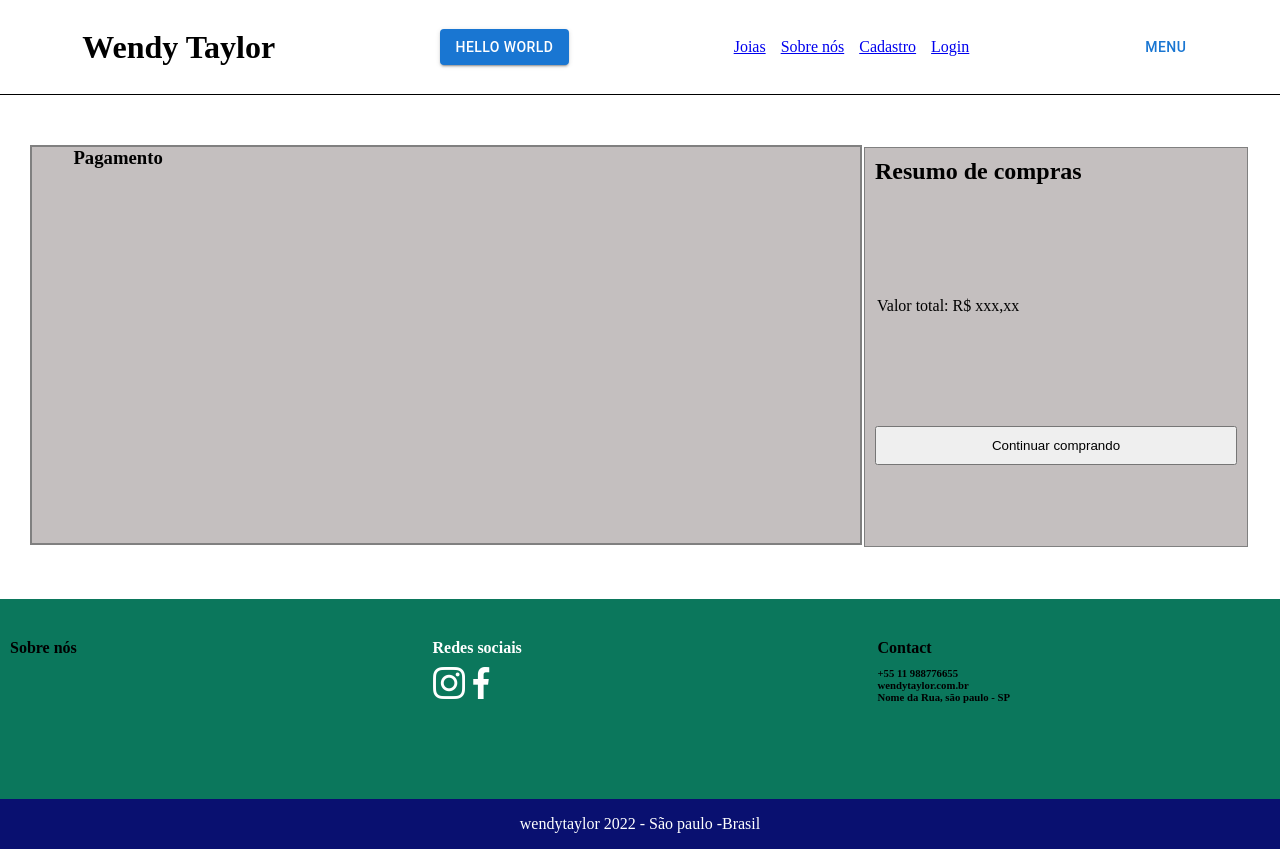
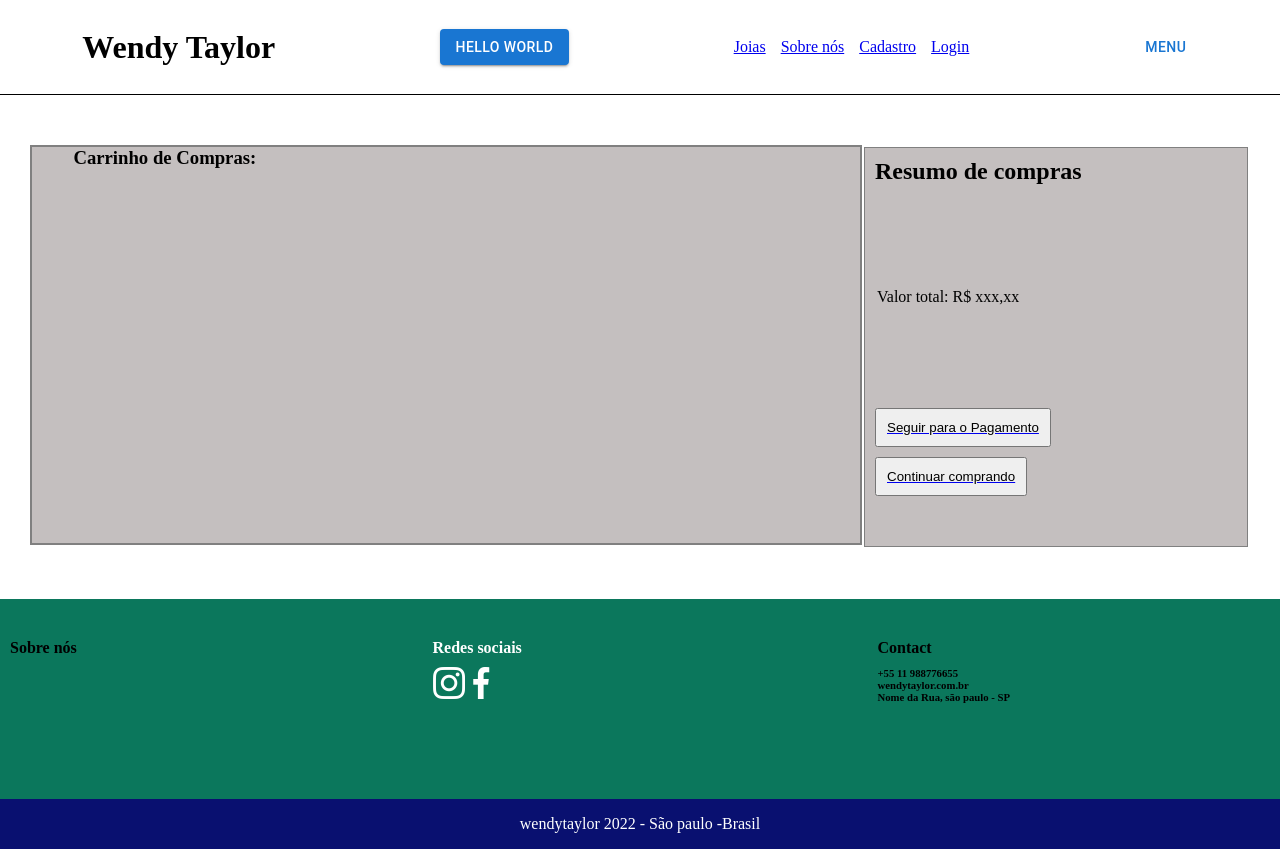
Before and after one commit to G-Ladeira/PI-React, a React (Create React App) app: page /checkout in a window 1280 px wide. Built offline with nearby package versions, Linux system fonts and the light colour scheme.

Commit message:
Linkando os botoes
colocando Link nos botoes

```diff
--- a/src/components/checkoutC/payment/index.jsx
+++ b/src/components/checkoutC/payment/index.jsx
@@ -7,7 +7,7 @@ const Payment = () => {
 
 <section className='resumetwo'>
     <div className="payment-type flex">
-      <h1>Pagamento</h1>
+      <h1>Carrinho de Compras:</h1>
         <div className="flex column">
         </div>
     </div>
--- a/src/components/checkoutC/resume/index.jsx
+++ b/src/components/checkoutC/resume/index.jsx
@@ -1,4 +1,6 @@
-import React from 'react'
+import React from 'react';
+import { Link } from "react-router-dom"
+
 
 import "./style.sass"
 
@@ -10,7 +12,12 @@ const Resume = () => {
         <p>Valor total: R$ xxx,xx</p>
       </table>
       <div className="resume-buttons">
-        <button>Continuar comprando</button>
+        <Link to={"/cart"}>
+        <button className='SPP'>Seguir para o Pagamento</button>
+        </Link>
+        <Link to={"/products"}>
+        <button className='CC'>Continuar comprando</button>
+        </Link>
       </div>
     </div>
   )
--- a/src/components/checkoutC/resume/style.sass
+++ b/src/components/checkoutC/resume/style.sass
@@ -15,6 +15,9 @@
     width: 100%
     min-height: 80px
     margin-bottom: 30px
+    text-decoration: none
+
+
 
 .resume-buttons button:not(first-child), .resumetwo button:not(first-child)
     margin-bottom: 10px
```
